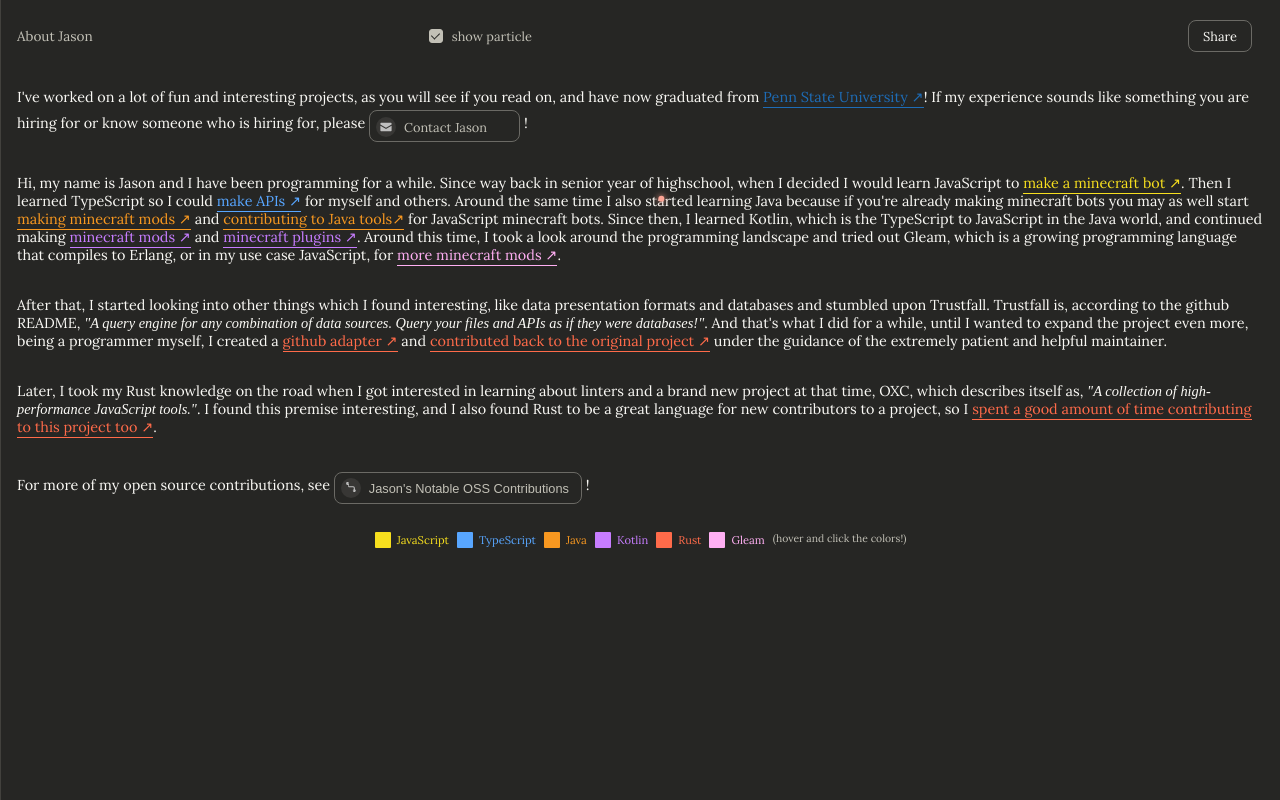
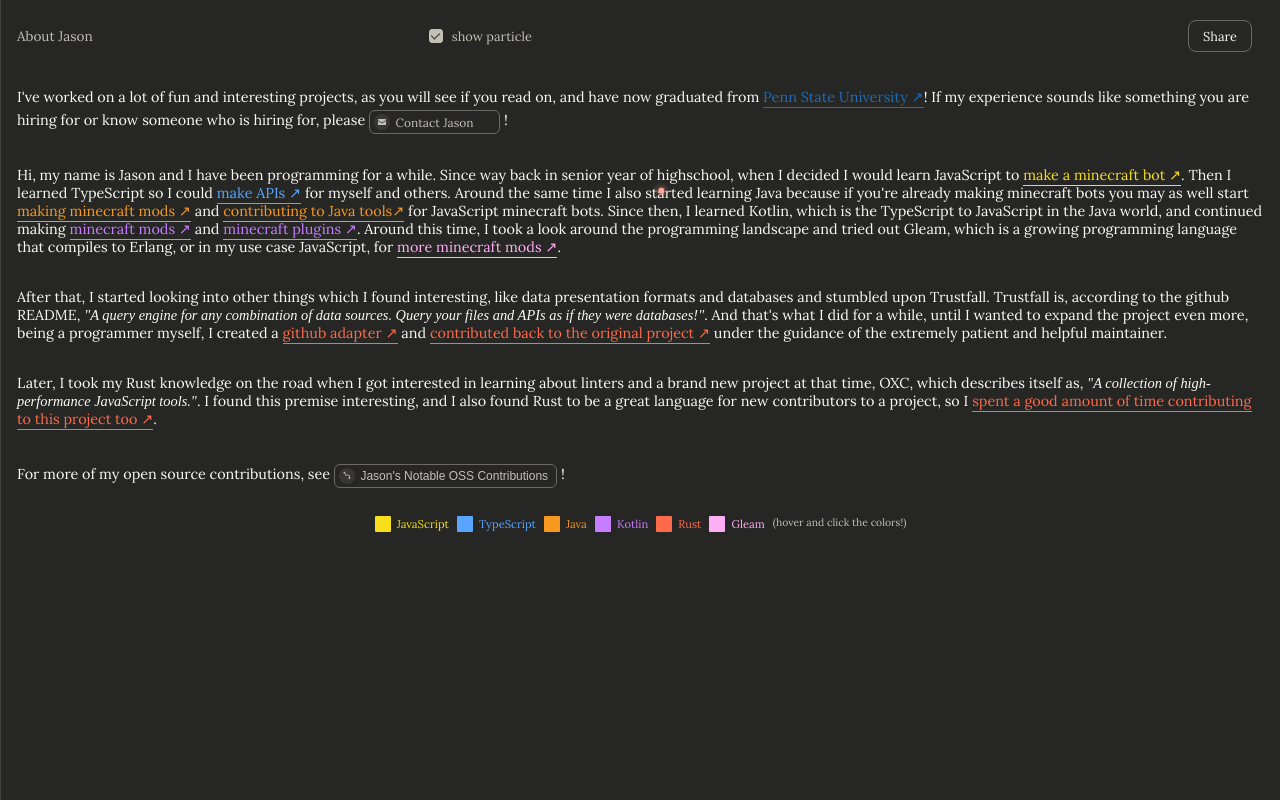
Before and after one commit to u9g/jason-portfolio, a Vue app: page / in a window 1280 px wide. Built offline with nearby package versions, Linux system fonts and the light colour scheme; a web font is replaced by a local one.

Commit message:
Shrink inline sidebar buttons in About page to match surrounding text

```diff
--- a/src/components/About.vue
+++ b/src/components/About.vue
@@ -643,10 +643,26 @@ onUnmounted(() => {
 .inline-oss-btn {
   display: inline-flex !important;
   width: auto !important;
-  vertical-align: middle;
+  vertical-align: -2px;
   border: 0.5px solid var(--text-dim) !important;
-  border-radius: 8px !important;
+  border-radius: 6px !important;
   margin-top: 4px;
+  height: 24px !important;
+  font-size: 0.75rem !important;
+  padding: 2px 8px 2px 4px !important;
+  gap: 0.35rem !important;
+}
+
+.inline-contact-btn :deep(.icon-circle),
+.inline-oss-btn :deep(.icon-circle) {
+  width: 16px;
+  height: 16px;
+}
+
+.inline-contact-btn :deep(.icon-circle img),
+.inline-oss-btn :deep(.icon-circle img) {
+  width: 10px;
+  height: 10px;
 }
 
 .about-content a {
```
